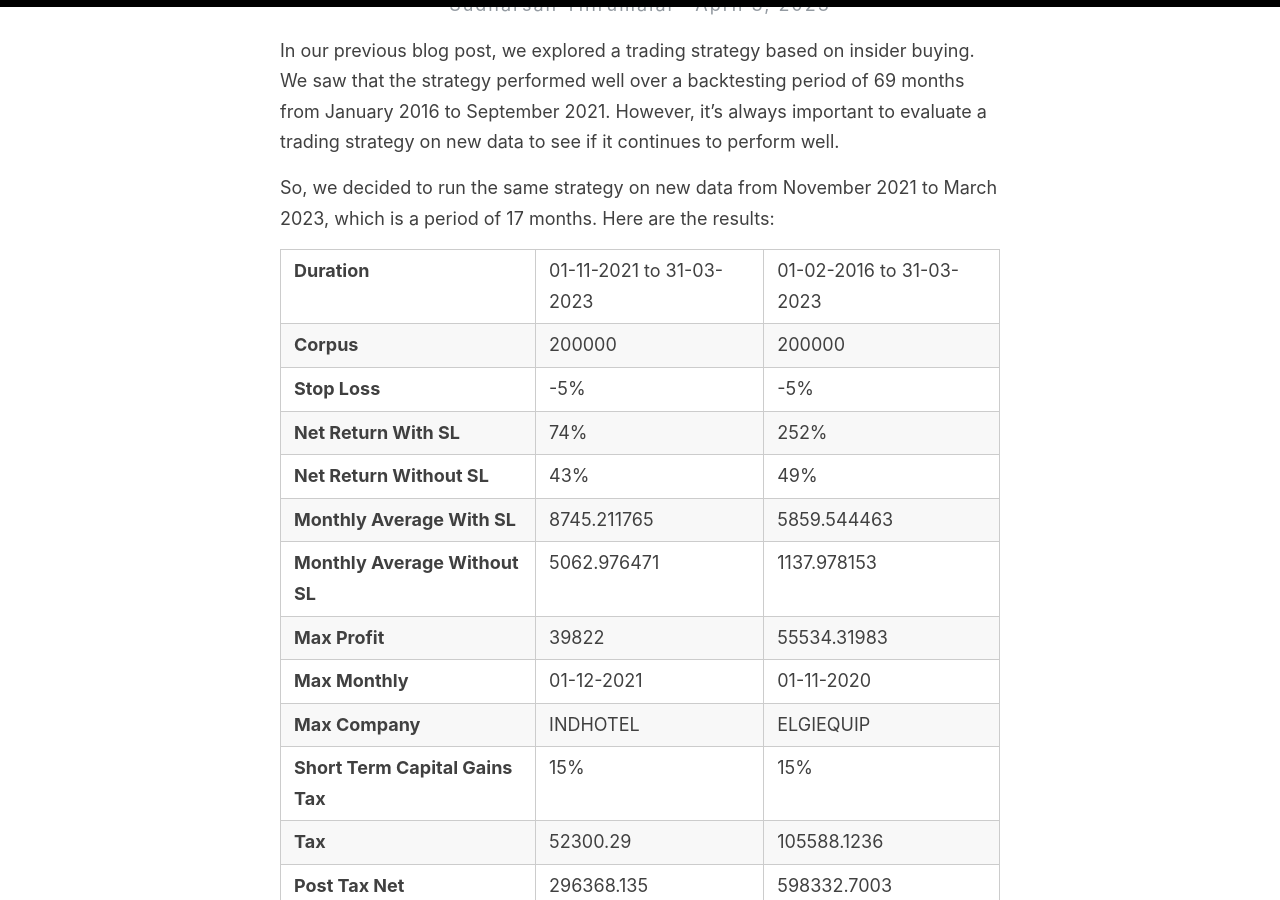
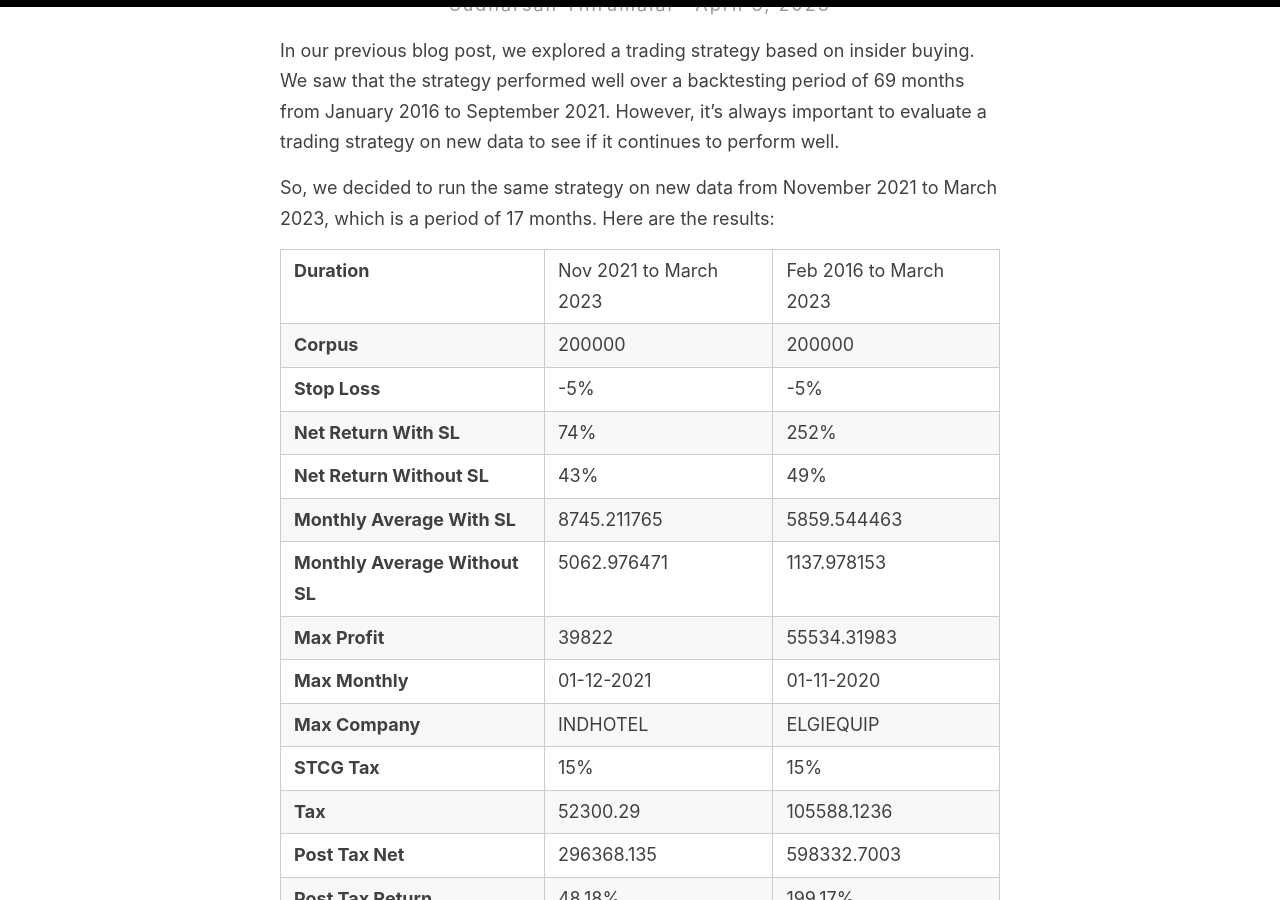
Before and after one commit to parakalan/vikhed-blog, a Jekyll site: the page built from _posts/2023-04-03-insider-buy-trading-follow-up.md, in a window 1280 px wide and 900 px high, scrolled down 202 px. Built offline with Jekyll 4.4.1, drawn with Linux system fonts in a browser that asks for light colours.

Commit message:
Fix table

```diff
--- a/_posts/2023-04-03-insider-buy-trading-follow-up.md
+++ b/_posts/2023-04-03-insider-buy-trading-follow-up.md
@@ -8,7 +8,7 @@ In our previous blog post, we explored a trading strategy based on insider buyin
 
 So, we decided to run the same strategy on new data from November 2021 to March 2023, which is a period of 17 months. Here are the results:
 
-|   **Duration**					|	01-11-2021 to 31-03-2023	|	01-02-2016 to 31-03-2023
+|   **Duration**					|	Nov 2021 to March 2023		|	Feb 2016 to March 2023
 |   **Corpus**						|	200000						|	200000
 |   **Stop Loss**					|	-5%							|	-5%
 |   **Net Return With SL**			|	74%							|	252%
@@ -18,7 +18,7 @@ So, we decided to run the same strategy on new data from November 2021 to March
 |   **Max Profit**					|	39822						|	55534.31983
 |   **Max Monthly**					|	01-12-2021					|	01-11-2020
 |   **Max Company**					|	INDHOTEL					|	ELGIEQUIP
-|   **Short Term Capital Gains Tax**|	15%							|	15%
+|   **STCG Tax**					|	15%							|	15%
 |   **Tax**							|	52300.29 					|	105588.1236
 |   **Post Tax Net**				|	296368.135 					|	598332.7003
 |   **Post Tax Return**				|	48.18%						|	199.17%
```
